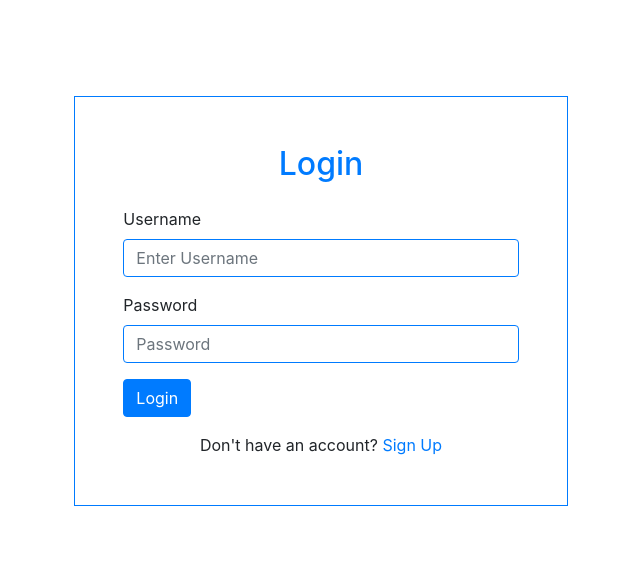
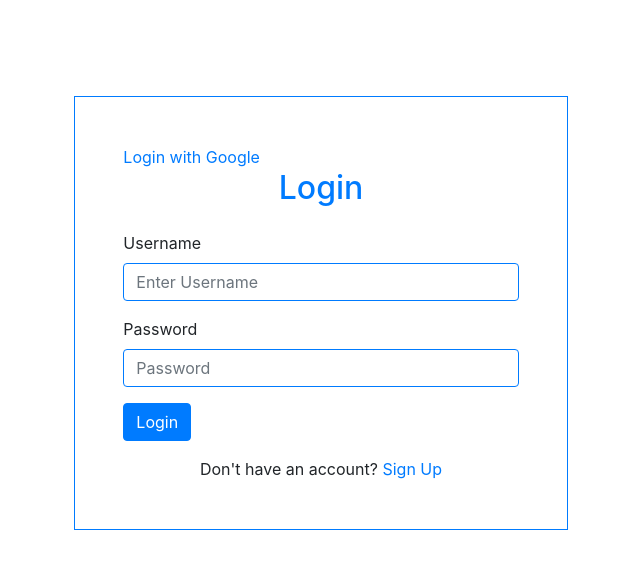
Before and after one commit to devmahmud/Django-Poll-App, a Django app: page /accounts/login/ in a window 1280 px wide. Shown: the part 56-625 px from the top of the page, without its empty margins (319-959 px from the left). Run offline with Django 3.2, Linux system fonts and the light colour scheme; some libraries are stand-ins or nearby versions.

Commit message:
Update login.html

```diff
--- a/accounts/templates/accounts/login.html
+++ b/accounts/templates/accounts/login.html
@@ -3,6 +3,9 @@
 {% block content %}
     <div class="vh-100 d-flex justify-content-center align-items-center p-5" id="login-content">
         <div class="col-md-5 p-5 shadow-sm border rounded-5 border-primary bg-white">
+
+            <a href="{% url 'social:begin' 'google-oauth2' %}">Login with Google</a>
+
             <h2 class="text-center mb-4 text-primary">Login</h2>
             {% if messages %}
                 <div class="messages">
```
